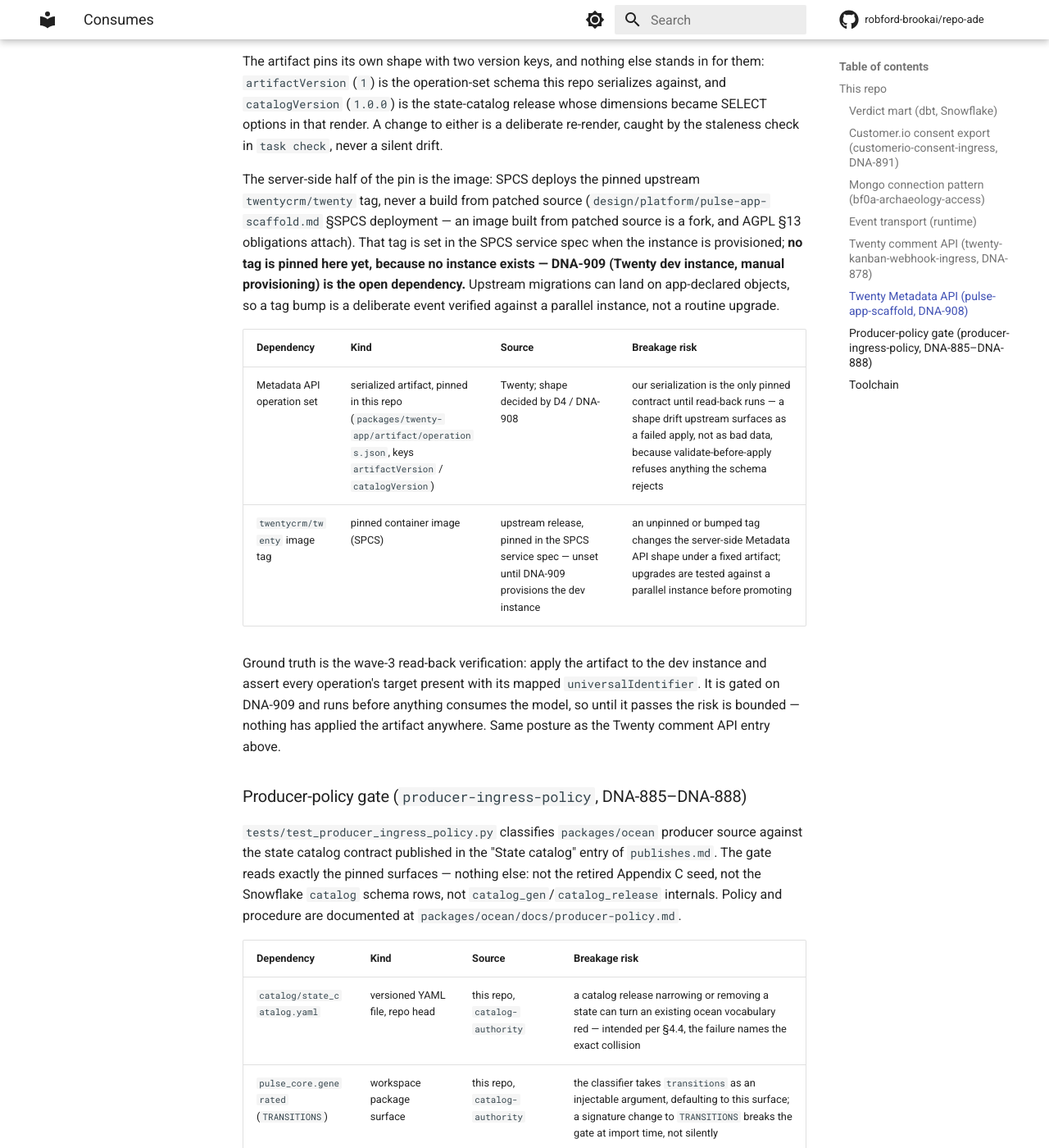
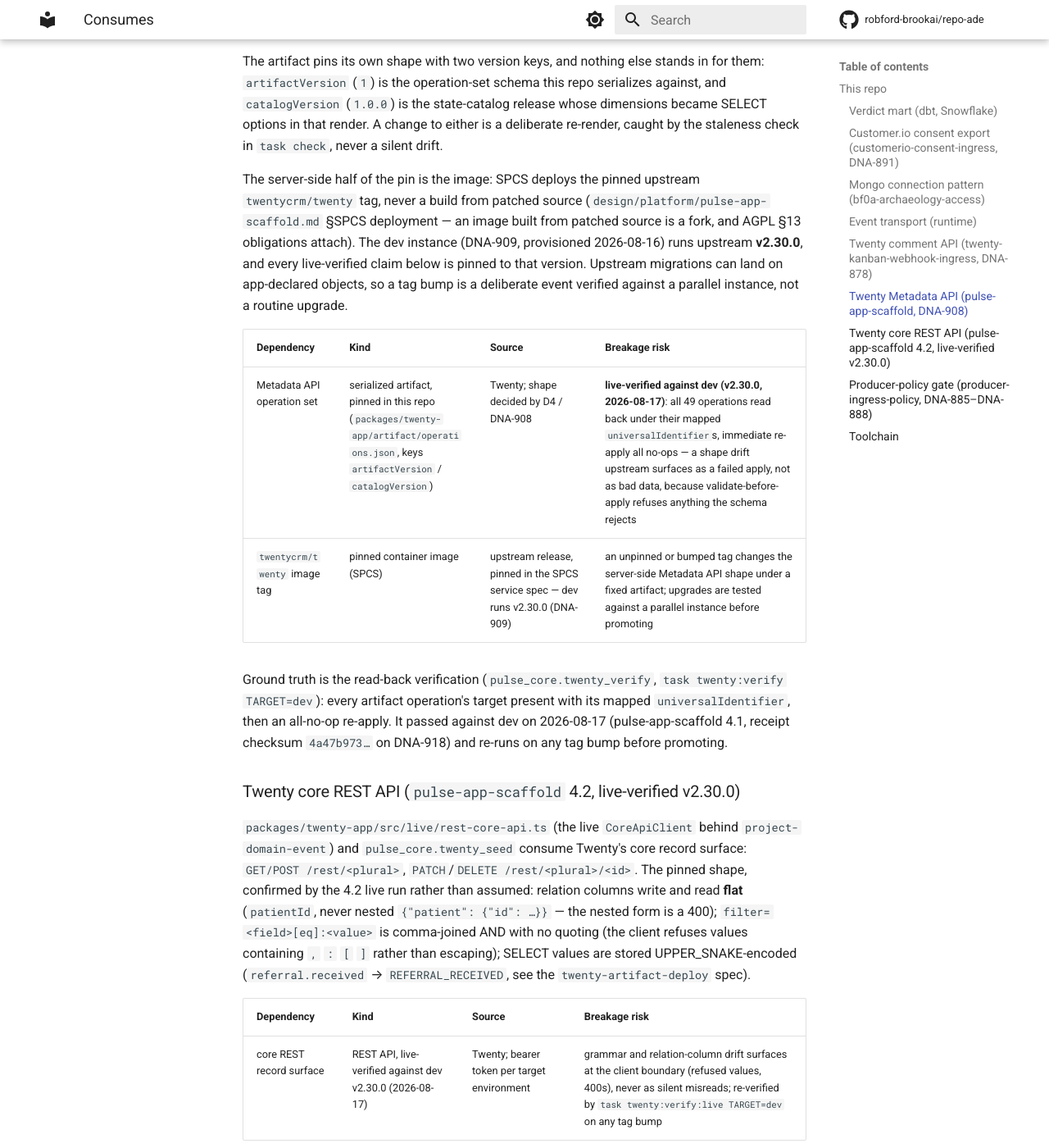
Before and after one commit to robford-brookai/pulse, an MkDocs documentation site: the page built from docs/contracts/consumes.md, in a window 1280 px wide and 1400 px high, scrolled down 3640 px. Shown: the whole window at 82% size. Built offline with MkDocs 1.6.1 and Material for MkDocs 9.7.7, drawn with Linux system fonts in a browser that asks for light colours; comment, search, counter and statistics services are not loaded.

Commit message:
docs: refresh roadmap + consumes for shipped pulse-app-scaffold
- roadmap: pulse-app-scaffold row → shipped, archived 2026-08-17 (DNA-918)
- consumes.md: image-tag half of the Metadata API pin is no longer unset
  (dev runs v2.30.0, DNA-909); read-back ground truth marked passed with
  receipt pointer; Twenty core REST API registered as a consumed surface
  per the 4.2 live-contact findings (drift flag 5 on DNA-918)

Co-Authored-By: Claude Fable 5 <noreply@anthropic.com>

```diff
--- a/docs/contracts/consumes.md
+++ b/docs/contracts/consumes.md
@@ -108,21 +108,35 @@ that render. A change to either is a deliberate re-render, caught by the stalene
 
 The server-side half of the pin is the image: SPCS deploys the pinned upstream `twentycrm/twenty`
 tag, never a build from patched source (`design/platform/pulse-app-scaffold.md` §SPCS deployment —
-an image built from patched source is a fork, and AGPL §13 obligations attach). That tag is set in
-the SPCS service spec when the instance is provisioned; **no tag is pinned here yet, because no
-instance exists — DNA-909 (Twenty dev instance, manual provisioning) is the open dependency.**
-Upstream migrations can land on app-declared objects, so a tag bump is a deliberate event verified
-against a parallel instance, not a routine upgrade.
+an image built from patched source is a fork, and AGPL §13 obligations attach). The dev instance
+(DNA-909, provisioned 2026-08-16) runs upstream **v2.30.0**, and every live-verified claim below
+is pinned to that version. Upstream migrations can land on app-declared objects, so a tag bump is
+a deliberate event verified against a parallel instance, not a routine upgrade.
 
 | Dependency | Kind | Source | Breakage risk |
 |---|---|---|---|
-| Metadata API operation set | serialized artifact, pinned in this repo (`packages/twenty-app/artifact/operations.json`, keys `artifactVersion` / `catalogVersion`) | Twenty; shape decided by D4 / DNA-908 | our serialization is the only pinned contract until read-back runs — a shape drift upstream surfaces as a failed apply, not as bad data, because validate-before-apply refuses anything the schema rejects |
-| `twentycrm/twenty` image tag | pinned container image (SPCS) | upstream release, pinned in the SPCS service spec — unset until DNA-909 provisions the dev instance | an unpinned or bumped tag changes the server-side Metadata API shape under a fixed artifact; upgrades are tested against a parallel instance before promoting |
+| Metadata API operation set | serialized artifact, pinned in this repo (`packages/twenty-app/artifact/operations.json`, keys `artifactVersion` / `catalogVersion`) | Twenty; shape decided by D4 / DNA-908 | **live-verified against dev (v2.30.0, 2026-08-17)**: all 49 operations read back under their mapped `universalIdentifier`s, immediate re-apply all no-ops — a shape drift upstream surfaces as a failed apply, not as bad data, because validate-before-apply refuses anything the schema rejects |
+| `twentycrm/twenty` image tag | pinned container image (SPCS) | upstream release, pinned in the SPCS service spec — dev runs v2.30.0 (DNA-909) | an unpinned or bumped tag changes the server-side Metadata API shape under a fixed artifact; upgrades are tested against a parallel instance before promoting |
 
-Ground truth is the wave-3 read-back verification: apply the artifact to the dev instance and
-assert every operation's target present with its mapped `universalIdentifier`. It is gated on
-DNA-909 and runs before anything consumes the model, so until it passes the risk is bounded —
-nothing has applied the artifact anywhere. Same posture as the Twenty comment API entry above.
+Ground truth is the read-back verification (`pulse_core.twenty_verify`, `task twenty:verify
+TARGET=dev`): every artifact operation's target present with its mapped `universalIdentifier`,
+then an all-no-op re-apply. It passed against dev on 2026-08-17 (pulse-app-scaffold 4.1, receipt
+checksum `4a47b973…` on DNA-918) and re-runs on any tag bump before promoting.
+
+### Twenty core REST API (`pulse-app-scaffold` 4.2, live-verified v2.30.0)
+
+`packages/twenty-app/src/live/rest-core-api.ts` (the live `CoreApiClient` behind
+`project-domain-event`) and `pulse_core.twenty_seed` consume Twenty's core record surface:
+`GET/POST /rest/<plural>`, `PATCH`/`DELETE /rest/<plural>/<id>`. The pinned shape, confirmed by
+the 4.2 live run rather than assumed: relation columns write and read **flat** (`patientId`,
+never nested `{"patient": {"id": …}}` — the nested form is a 400); `filter=<field>[eq]:<value>`
+is comma-joined AND with no quoting (the client refuses values containing `,` `:` `[` `]` rather
+than escaping); SELECT values are stored UPPER_SNAKE-encoded (`referral.received` →
+`REFERRAL_RECEIVED`, see the `twenty-artifact-deploy` spec).
+
+| Dependency | Kind | Source | Breakage risk |
+|---|---|---|---|
+| core REST record surface | REST API, live-verified against dev v2.30.0 (2026-08-17) | Twenty; bearer token per target environment | grammar and relation-column drift surfaces at the client boundary (refused values, 400s), never as silent misreads; re-verified by `task twenty:verify:live TARGET=dev` on any tag bump |
 
 ### Producer-policy gate (`producer-ingress-policy`, DNA-885–DNA-888)
 
```
Also changed, not shown: design/delivery/pulse-program-roadmap.md (+1 -1 lines).
